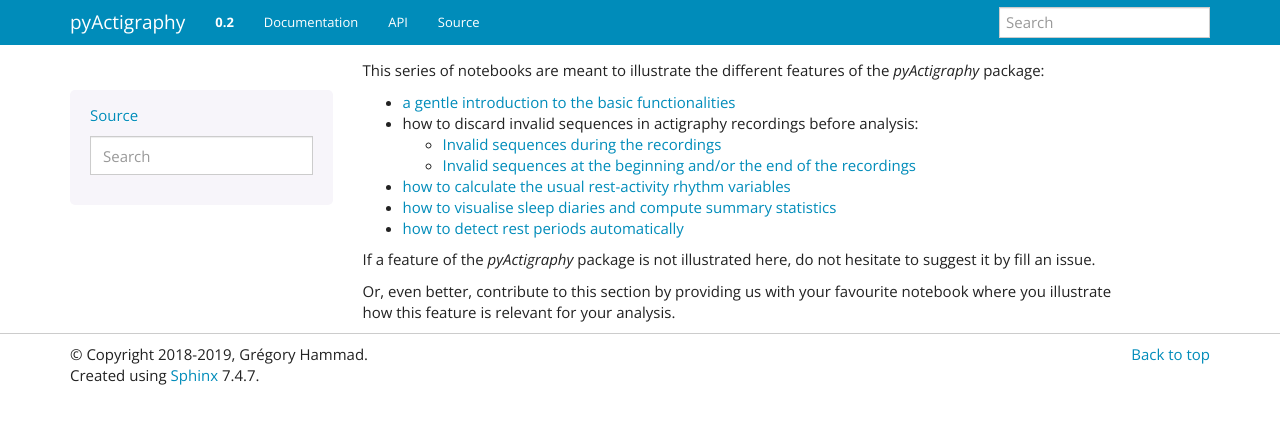
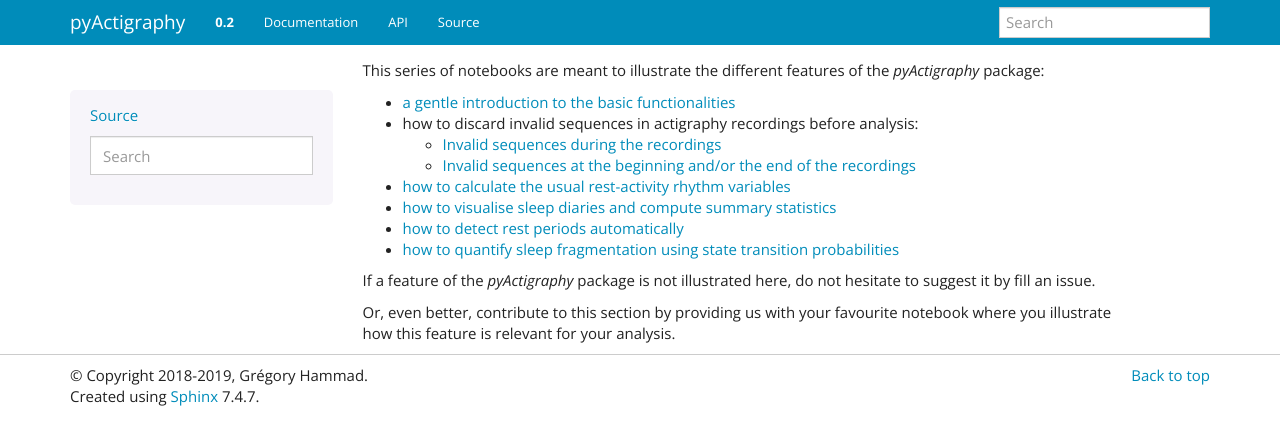
Before and after one commit to ghammad/pyActigraphy, a Sphinx documentation site: the page built from docs/source/documentation.rst, in a window 1280 px wide. Shown: the top 445 px of the page. Built offline with Sphinx 7.4.7, drawn with Linux system fonts in a browser that asks for light colours; comment, search, counter and statistics services are not loaded.

Commit message:
Add tutorial nb about state transition prob.

```diff
--- a/docs/source/documentation.rst
+++ b/docs/source/documentation.rst
@@ -10,6 +10,7 @@ This series of notebooks are meant to illustrate the different features of the
 * `how to calculate the usual rest-activity rhythm variables`_
 * `how to visualise sleep diaries and compute summary statistics`_
 * `how to detect rest periods automatically`_
+* `how to quantify sleep fragmentation using state transition probabilities`_
 
 .. _a gentle introduction to the basic functionalities: pyActigraphy-Intro.ipynb
 .. _Invalid sequences during the recordings: pyActigraphy-Masking.ipynb
@@ -17,6 +18,7 @@ This series of notebooks are meant to illustrate the different features of the
 .. _how to calculate the usual rest-activity rhythm variables: pyActigraphy-Non-parametric-variables.ipynb
 .. _how to visualise sleep diaries and compute summary statistics: pyActigraphy-Sleep-Diary.ipynb
 .. _how to detect rest periods automatically: pyActigraphy-Sleep-Algorithms.ipynb
+.. _how to quantify sleep fragmentation using state transition probabilities: pyActigraphy-StateTransitionProb.ipynb
 
 If a feature of the *pyActigraphy* package is not illustrated here, do not
 hesitate to suggest it by fill an issue.
```
Also changed, not shown: docs/source/pyActigraphy-StateTransitionProb.ipynb (added).
